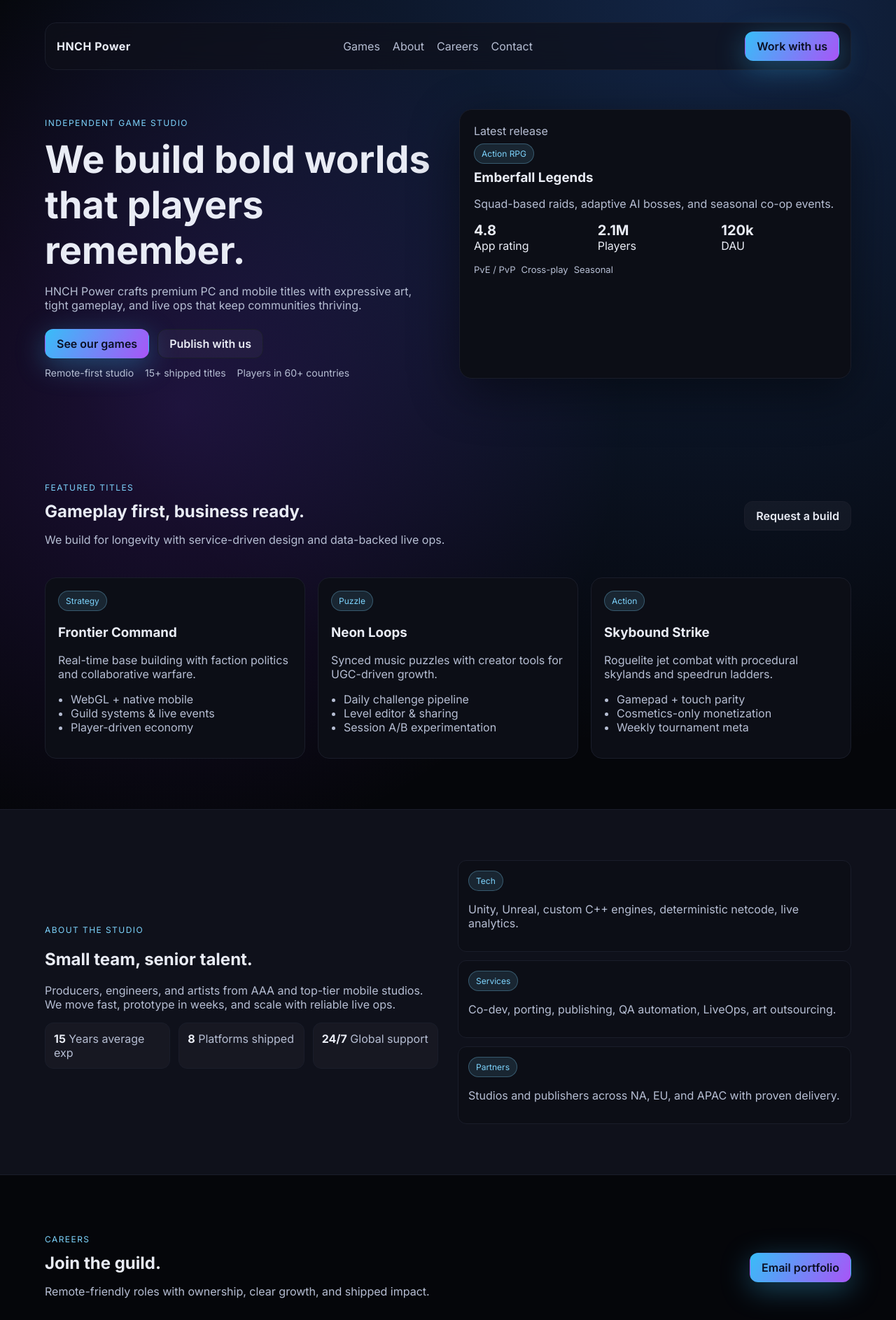
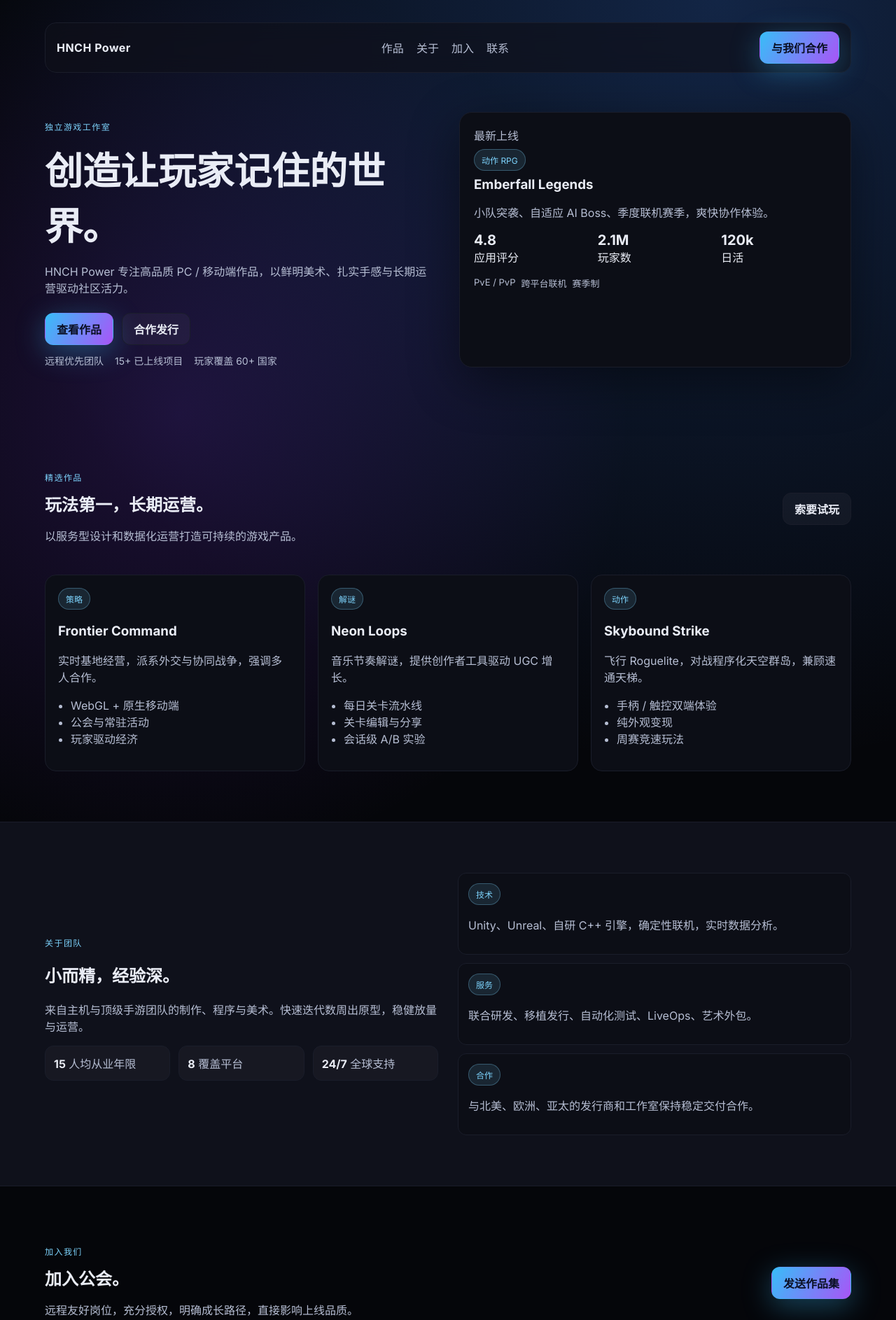
Before and after one commit to wangmiao033/hnchpower.cn, a plain HTML site: page index.html in a window 1280 px wide. Shown: the top 1886 px of the page at 70% size. Drawn offline with Linux system fonts and the light colour scheme.

Commit message:
Add files via upload

```diff
--- a/index.html
+++ b/index.html
@@ -1,9 +1,9 @@
 <!DOCTYPE html>
-<html lang="en">
+<html lang="zh-CN">
 <head>
   <meta charset="UTF-8" />
   <meta name="viewport" content="width=device-width, initial-scale=1.0" />
-  <title>HNCH Power | Games Studio</title>
+  <title>HNCH Power | 游戏工作室</title>
   <link rel="preconnect" href="https://fonts.googleapis.com" />
   <link rel="preconnect" href="https://fonts.gstatic.com" crossorigin />
   <link href="https://fonts.googleapis.com/css2?family=Inter:wght@400;500;600;700&display=swap" rel="stylesheet" />
@@ -14,55 +14,54 @@
     <nav class="nav">
       <div class="logo">HNCH Power</div>
       <div class="nav-links">
-        <a href="#games">Games</a>
-        <a href="#about">About</a>
-        <a href="#careers">Careers</a>
-        <a href="#contact">Contact</a>
+        <a href="#games">作品</a>
+        <a href="#about">关于</a>
+        <a href="#careers">加入</a>
+        <a href="#contact">联系</a>
       </div>
-      <a class="btn primary" href="#contact">Work with us</a>
+      <a class="btn primary" href="#contact">与我们合作</a>
     </nav>
     <div class="hero-grid">
       <div class="hero-copy">
-        <p class="eyebrow">Independent Game Studio</p>
-        <h1>We build bold worlds that players remember.</h1>
+        <p class="eyebrow">独立游戏工作室</p>
+        <h1>创造让玩家记住的世界。</h1>
         <p class="lead">
-          HNCH Power crafts premium PC and mobile titles with expressive art, tight gameplay,
-          and live ops that keep communities thriving.
+          HNCH Power 专注高品质 PC / 移动端作品，以鲜明美术、扎实手感与长期运营驱动社区活力。
         </p>
         <div class="cta-row">
-          <a class="btn primary" href="#games">See our games</a>
-          <a class="btn ghost" href="#contact">Publish with us</a>
+          <a class="btn primary" href="#games">查看作品</a>
+          <a class="btn ghost" href="#contact">合作发行</a>
         </div>
         <div class="meta">
-          <span>Remote-first studio</span>
-          <span>15+ shipped titles</span>
-          <span>Players in 60+ countries</span>
+          <span>远程优先团队</span>
+          <span>15+ 已上线项目</span>
+          <span>玩家覆盖 60+ 国家</span>
         </div>
       </div>
       <div class="hero-card">
-        <div class="card-title">Latest release</div>
+        <div class="card-title">最新上线</div>
         <div class="card-game">
-          <div class="pill">Action RPG</div>
+          <div class="pill">动作 RPG</div>
           <h3>Emberfall Legends</h3>
-          <p>Squad-based raids, adaptive AI bosses, and seasonal co-op events.</p>
+          <p>小队突袭、自适应 AI Boss、季度联机赛季，爽快协作体验。</p>
           <div class="stats">
             <div>
               <strong>4.8</strong>
-              <span>App rating</span>
+              <span>应用评分</span>
             </div>
             <div>
               <strong>2.1M</strong>
-              <span>Players</span>
+              <span>玩家数</span>
             </div>
             <div>
               <strong>120k</strong>
-              <span>DAU</span>
+              <span>日活</span>
             </div>
           </div>
           <div class="tags">
             <span>PvE / PvP</span>
-            <span>Cross-play</span>
-            <span>Seasonal</span>
+            <span>跨平台联机</span>
+            <span>赛季制</span>
           </div>
         </div>
       </div>
@@ -73,41 +72,41 @@
     <section id="games" class="section">
       <div class="section-head">
         <div>
-          <p class="eyebrow">Featured titles</p>
-          <h2>Gameplay first, business ready.</h2>
-          <p class="lead">We build for longevity with service-driven design and data-backed live ops.</p>
+          <p class="eyebrow">精选作品</p>
+          <h2>玩法第一，长期运营。</h2>
+          <p class="lead">以服务型设计和数据化运营打造可持续的游戏产品。</p>
         </div>
-        <a class="btn ghost" href="#contact">Request a build</a>
+        <a class="btn ghost" href="#contact">索要试玩</a>
       </div>
       <div class="cards-grid">
         <article class="game-card">
-          <div class="pill">Strategy</div>
+          <div class="pill">策略</div>
           <h3>Frontier Command</h3>
-          <p>Real-time base building with faction politics and collaborative warfare.</p>
+          <p>实时基地经营，派系外交与协同战争，强调多人合作。</p>
           <ul>
-            <li>WebGL + native mobile</li>
-            <li>Guild systems & live events</li>
-            <li>Player-driven economy</li>
+            <li>WebGL + 原生移动端</li>
+            <li>公会与常驻活动</li>
+            <li>玩家驱动经济</li>
           </ul>
         </article>
         <article class="game-card">
-          <div class="pill">Puzzle</div>
+          <div class="pill">解谜</div>
           <h3>Neon Loops</h3>
-          <p>Synced music puzzles with creator tools for UGC-driven growth.</p>
+          <p>音乐节奏解谜，提供创作者工具驱动 UGC 增长。</p>
           <ul>
-            <li>Daily challenge pipeline</li>
-            <li>Level editor & sharing</li>
-            <li>Session A/B experimentation</li>
+            <li>每日关卡流水线</li>
+            <li>关卡编辑与分享</li>
+            <li>会话级 A/B 实验</li>
           </ul>
         </article>
         <article class="game-card">
-          <div class="pill">Action</div>
+          <div class="pill">动作</div>
           <h3>Skybound Strike</h3>
-          <p>Roguelite jet combat with procedural skylands and speedrun ladders.</p>
+          <p>飞行 Roguelite，对战程序化天空群岛，兼顾速通天梯。</p>
           <ul>
-            <li>Gamepad + touch parity</li>
-            <li>Cosmetics-only monetization</li>
-            <li>Weekly tournament meta</li>
+            <li>手柄 / 触控双端体验</li>
+            <li>纯外观变现</li>
+            <li>周赛竞速玩法</li>
           </ul>
         </article>
       </div>
@@ -116,39 +115,38 @@
     <section id="about" class="section alt">
       <div class="section-content">
         <div>
-          <p class="eyebrow">About the studio</p>
-          <h2>Small team, senior talent.</h2>
+          <p class="eyebrow">关于团队</p>
+          <h2>小而精，经验深。</h2>
           <p class="lead">
-            Producers, engineers, and artists from AAA and top-tier mobile studios. We move fast,
-            prototype in weeks, and scale with reliable live ops.
+            来自主机与顶级手游团队的制作、程序与美术。快速迭代数周出原型，稳健放量与运营。
           </p>
           <div class="stats-row">
             <div class="stat">
               <strong>15</strong>
-              <span>Years average exp</span>
+              <span>人均从业年限</span>
             </div>
             <div class="stat">
               <strong>8</strong>
-              <span>Platforms shipped</span>
+              <span>覆盖平台</span>
             </div>
             <div class="stat">
               <strong>24/7</strong>
-              <span>Global support</span>
+              <span>全球支持</span>
             </div>
           </div>
         </div>
         <div class="list">
           <div class="list-item">
-            <div class="pill">Tech</div>
-            <p>Unity, Unreal, custom C++ engines, deterministic netcode, live analytics.</p>
+            <div class="pill">技术</div>
+            <p>Unity、Unreal、自研 C++ 引擎，确定性联机，实时数据分析。</p>
           </div>
           <div class="list-item">
-            <div class="pill">Services</div>
-            <p>Co-dev, porting, publishing, QA automation, LiveOps, art outsourcing.</p>
+            <div class="pill">服务</div>
+            <p>联合研发、移植发行、自动化测试、LiveOps、艺术外包。</p>
           </div>
           <div class="list-item">
-            <div class="pill">Partners</div>
-            <p>Studios and publishers across NA, EU, and APAC with proven delivery.</p>
+            <div class="pill">合作</div>
+            <p>与北美、欧洲、亚太的发行商和工作室保持稳定交付合作。</p>
           </div>
         </div>
       </div>
@@ -157,29 +155,29 @@
     <section id="careers" class="section">
       <div class="section-head">
         <div>
-          <p class="eyebrow">Careers</p>
-          <h2>Join the guild.</h2>
-          <p class="lead">Remote-friendly roles with ownership, clear growth, and shipped impact.</p>
+          <p class="eyebrow">加入我们</p>
+          <h2>加入公会。</h2>
+          <p class="lead">远程友好岗位，充分授权，明确成长路径，直接影响上线品质。</p>
         </div>
-        <a class="btn primary" href="mailto:hello@hnchpower.cn">Email portfolio</a>
+        <a class="btn primary" href="mailto:hello@hnchpower.cn">发送作品集</a>
       </div>
       <div class="cards-grid">
         <article class="job-card">
-          <h3>Senior Gameplay Engineer</h3>
-          <p>Own core systems, combat feel, and rapid prototyping loops.</p>
-          <span class="pill">Remote</span>
+          <h3>高级玩法工程师</h3>
+          <p>负责核心系统、打击与操作手感，快速原型验证。</p>
+          <span class="pill">远程</span>
           <span class="pill">C++ / C#</span>
         </article>
         <article class="job-card">
-          <h3>Technical Artist</h3>
-          <p>Build performant pipelines for stylized worlds across devices.</p>
-          <span class="pill">Hybrid</span>
+          <h3>技术美术</h3>
+          <p>搭建高效管线，支持多端风格化场景表现。</p>
+          <span class="pill">混合办公</span>
           <span class="pill">Shaders</span>
         </article>
         <article class="job-card">
-          <h3>Product Manager</h3>
-          <p>Run feature bets, telemetry, and experiments that drive retention.</p>
-          <span class="pill">Remote</span>
+          <h3>产品经理</h3>
+          <p>负责功能押注、数据埋点与实验，提升留存与付费。</p>
+          <span class="pill">远程</span>
           <span class="pill">LiveOps</span>
         </article>
       </div>
@@ -188,25 +186,25 @@
     <section id="contact" class="section alt">
       <div class="section-head">
         <div>
-          <p class="eyebrow">Contact</p>
-          <h2>Let’s build together.</h2>
-          <p class="lead">Tell us about your project, publishing needs, or partnership ideas.</p>
+          <p class="eyebrow">联系</p>
+          <h2>一起打造下一款作品。</h2>
+          <p class="lead">告诉我们你的项目、发行需求或合作想法。</p>
         </div>
       </div>
       <div class="contact-grid">
         <div class="contact-card">
-          <h3>Studios & publishers</h3>
-          <p>Co-dev, platform ports, or co-marketing for your next launch.</p>
+          <h3>工作室 / 发行商</h3>
+          <p>联合研发、平台移植、联运与市场合作。</p>
           <a class="btn primary" href="mailto:biz@hnchpower.cn">biz@hnchpower.cn</a>
         </div>
         <div class="contact-card">
-          <h3>Press & media</h3>
-          <p>Press kits, interview requests, and review builds on demand.</p>
+          <h3>媒体 / 公关</h3>
+          <p>媒体资料、采访邀请、评测版本申请。</p>
           <a class="btn ghost" href="mailto:press@hnchpower.cn">press@hnchpower.cn</a>
         </div>
         <div class="contact-card">
-          <h3>Careers</h3>
-          <p>Send your portfolio, shipped titles, and availability.</p>
+          <h3>招聘</h3>
+          <p>发送作品集、参与项目与到岗时间。</p>
           <a class="btn ghost" href="mailto:jobs@hnchpower.cn">jobs@hnchpower.cn</a>
         </div>
       </div>
@@ -217,10 +215,10 @@
     <div class="footer-grid">
       <div>
         <div class="logo">HNCH Power</div>
-        <p>Independent studio crafting memorable play for global players.</p>
+        <p>独立工作室，为全球玩家打造难忘的游戏体验。</p>
       </div>
       <div>
-        <h4>Follow</h4>
+        <h4>关注</h4>
         <div class="footer-links">
           <a href="#">Steam</a>
           <a href="#">PlayStation</a>
@@ -229,7 +227,7 @@
         </div>
       </div>
       <div>
-        <h4>Contact</h4>
+        <h4>联系</h4>
         <div class="footer-links">
           <a href="mailto:hello@hnchpower.cn">hello@hnchpower.cn</a>
           <a href="mailto:press@hnchpower.cn">press@hnchpower.cn</a>
@@ -237,8 +235,8 @@
       </div>
     </div>
     <div class="footnote">
-      <span>© 2025 HNCH Power Studio. All rights reserved.</span>
-      <span>Privacy · Terms</span>
+      <span>© 2025 HNCH Power Studio. 版权所有。</span>
+      <span>隐私 · 条款</span>
     </div>
   </footer>
 </body>
```
